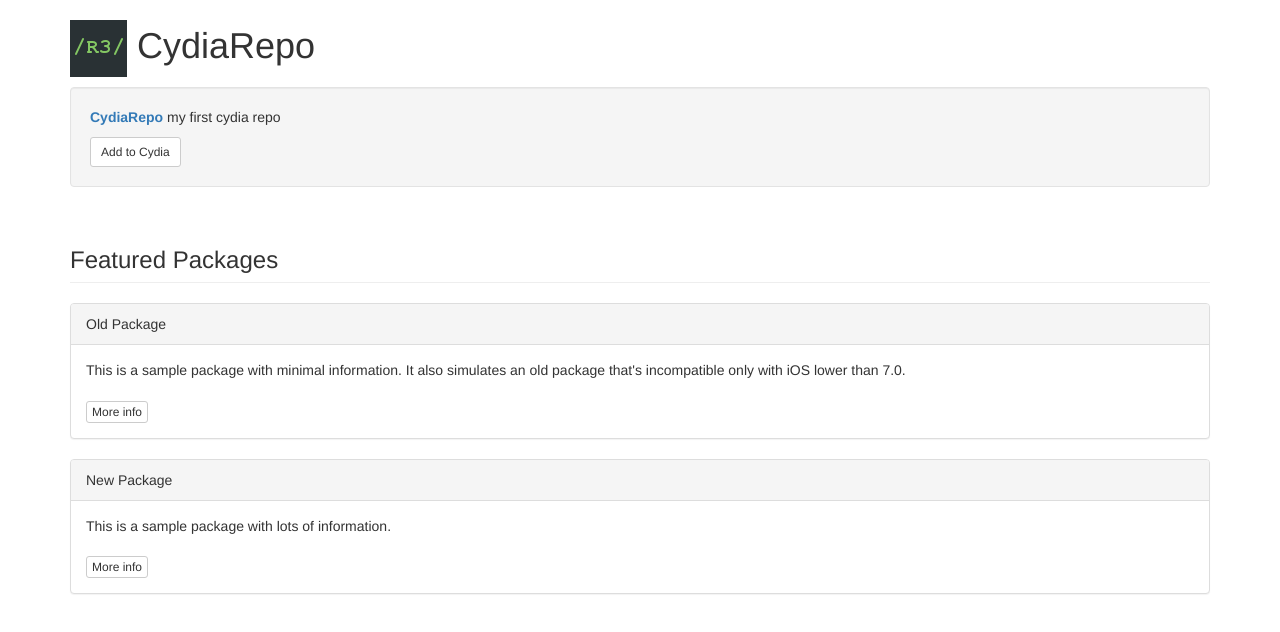
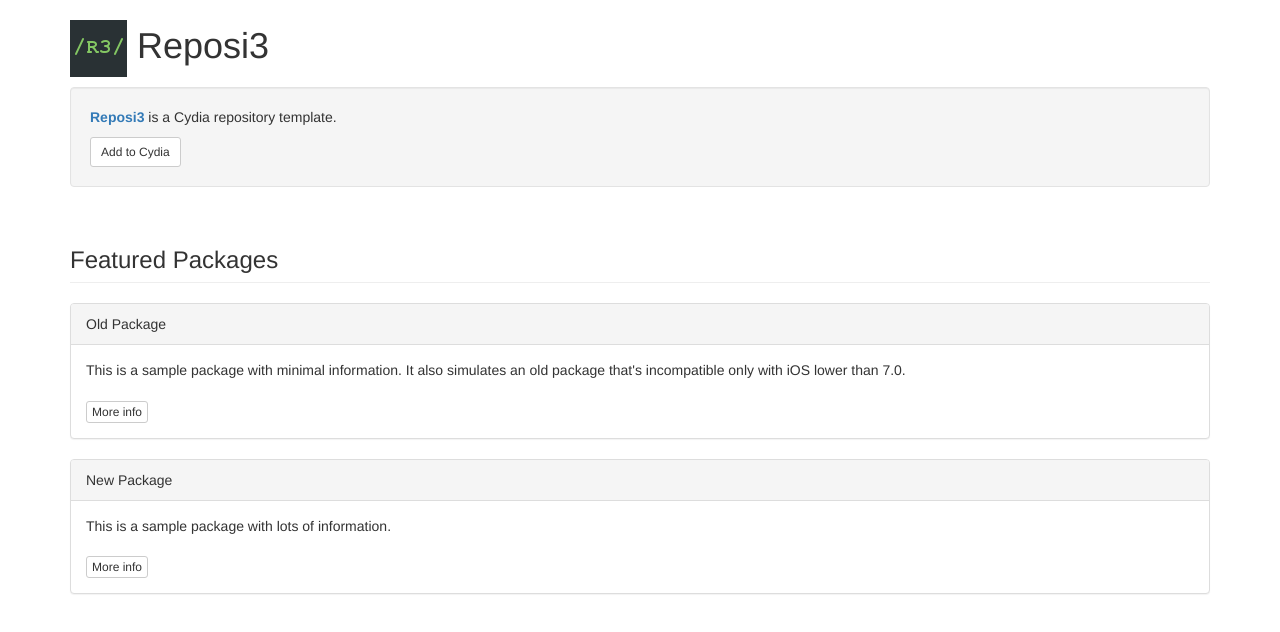
Before and after one commit to Supernova1114/cydia, a plain HTML site: page index.html in a window 1280 px wide. Drawn offline with nearby package versions, Linux system fonts and the light colour scheme.

Commit message:
Added back orig index.html

```diff
--- a/index.html
+++ b/index.html
@@ -1,7 +1,7 @@
 <!DOCTYPE html>
 <html lang="en">
 <head>
-  <title>CydiaRepo</title>
+  <title>Reposi3</title>
   <meta charset="utf-8">
   <meta name="viewport" content="width=device-width, initial-scale=1">
   <link rel="stylesheet" href="https://maxcdn.bootstrapcdn.com/bootstrap/3.3.5/css/bootstrap.min.css">
@@ -10,12 +10,12 @@
 <body>
 
 <div class="container">
-	<h1><img src="CydiaIcon.png"> CydiaRepo</h1>
+	<h1><img src="CydiaIcon.png"> Reposi3</h1>
 </div>
 
 <div class="container">
 	<div class="well">
-		<p><span class="text-primary"><b>CydiaRepo</span></b> my first cydia repo</p>
+		<p><span class="text-primary"><b>Reposi3</span></b> is a Cydia repository template.</p>
 		<a class="btn btn-sm btn-default" href="cydia://url/https://cydia.saurik.com/api/share#?source=https://supermamon.github.io/Reposi3/">Add to Cydia</a>
 	</div>
 </div>
```
